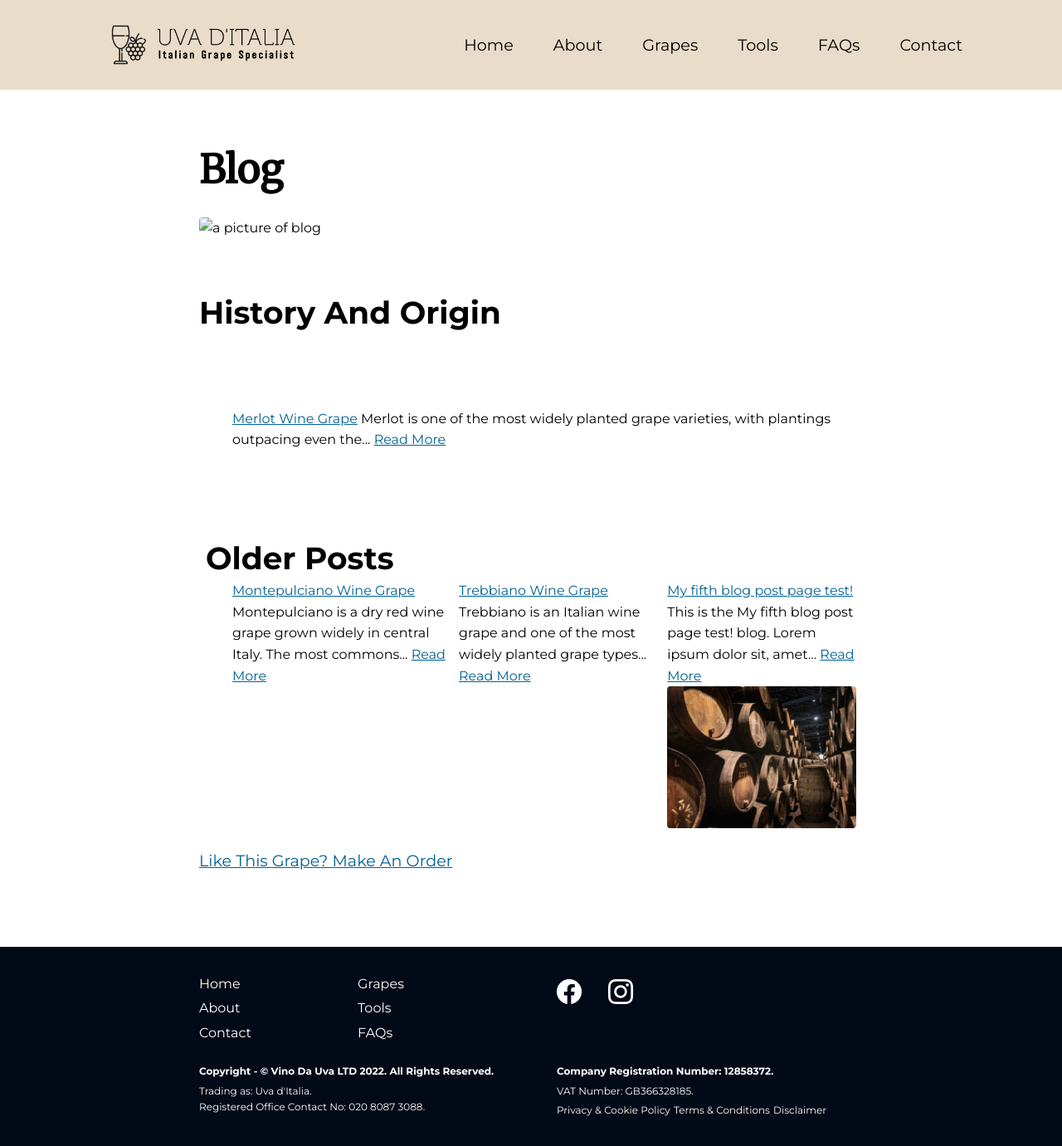
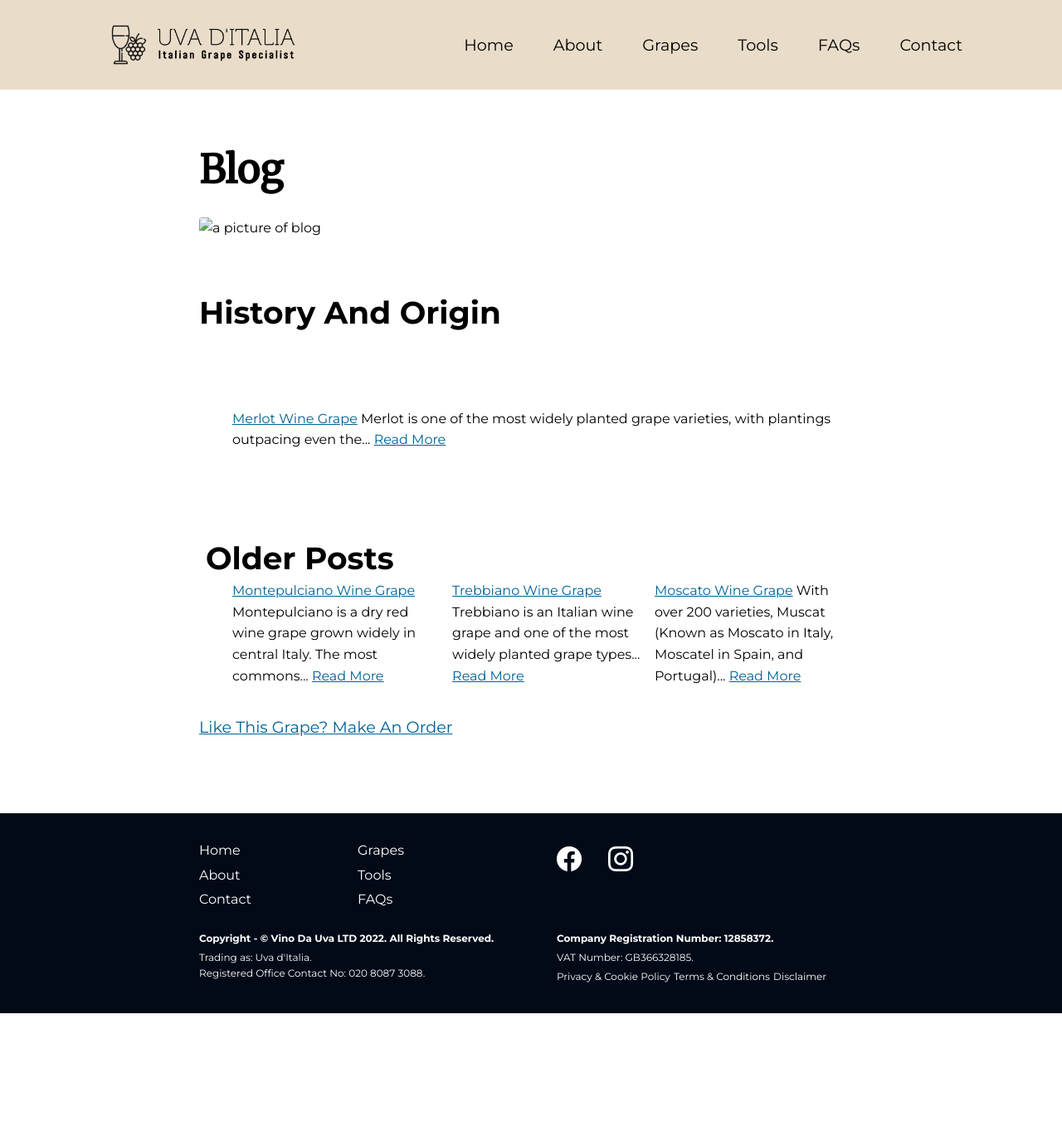
Before and after one commit to GG1982/vina-da-uva, a Jekyll site: the page built from pages/blog.html, in a window 1280 px wide. Shown: the whole page at 83% size. Built offline with Jekyll 4.4.1, drawn with Linux system fonts in a browser that asks for light colours; after the commit the page ends 1221 px from its top, so only the background shows below that; some of the changed lines change nothing that is shown.

Commit message:
add moscato desc.

```diff
--- a/_layouts/post.html
+++ b/_layouts/post.html
@@ -42,13 +42,11 @@
         <section class="blog__body">
             <h1>{{ page.title }}</h1>
             <img src="{{ page.image }}" alt="a picture of {{ page.title }}">
+
             {% if site.categories.grape %}
-
                 <h2>History and Origin</h2>
                 {{ content }}
                 <a href="{{ site.url }}/#contact" class="blog-btn capitalize">Like This grape? Make an order</a>
-
-
             {% endif %}
 
             <!-- Get the next & prev article from category -->
--- /dev/null
+++ b/_posts/2022-08-22-moscato.html
@@ -0,0 +1,114 @@
+---
+layout: post
+title: Moscato Wine Grape
+slogan: six flavourous wine grapes
+permalink: /moscato-grape/
+categories: grape
+image: ../assets/images/moscato1.jpg
+custom_css: blog
+---
+
+
+<p>
+    With over 200 varieties, Muscat (Known as Moscato in Italy, Moscatel in Spain, and Portugal) is one of the oldest and
+    most popular grape families worldwide.
+</p>
+<p>
+
+    Mostly used to produce white wines, these varieties are famous for their perfumed
+    aromatic qualities, ranging from blossomy and floral to musky and grapey.
+</p>
+
+<p>
+    The Moscato grape belongs to the Moscati family of grapes, whose name originates from the museum (moss in Latin), for
+    their characteristic aroma found in the grapes. Some varieties include Moscato di Alessandria, known for its fruity and
+    light white wines.
+</p>
+<p>
+
+    Moscato Ottonel is a paler colour and ripened earlier, while the Moscato d'Amburgo is a black grape
+    variety and a table wine.
+</p>
+
+<p>
+    Finally, the Moscato Giallo (yellow) and Moscato Rosa (pink) from northern Italy are usually used to make a range of dry
+    and sweet wines. Moscato generally prefers warm climates such as the Mediterranean.
+</p>
+
+<h2>Flavours, Taste & Texture</h2>
+
+<p>
+    Famous for its sweet flavours of peaches and orange blossoms, Moscato is made up of perfumed aromas of ripe pear,
+    mandarin orange, sweet Meyer lemon, honeysuckle, and orange blossom.
+</p>
+<p>
+
+    The grape has a unique floral aroma known as
+    linalool found in citrus flowers, mint, and cinnamon.
+    Due to Moscato's distinctive aroma, it is a great option for winemakers due to its versatility for making varieties of
+    sweet, dry, medium, sparkling or dessert wines.
+</p>
+
+<p>
+    Sparkling Moscato wines are usually sweeter and can have a zesty and
+    spritz taste.
+    When poured into a glass, white wine Moscato has a fizzy texture but is not as bubbly as sparkling wines. Moscato is a
+    perfumed grape variety but keeps its grapey quality.
+</p>
+
+
+<h2>How long to age/winemaking and blend with other grape varieties?</h2>
+<p>
+    Moscato wine generally does not take long to produce. It requires 12 days of clearing, and the winemaker will decide the
+    style they are aiming for. It has a lower acidity, thanks to higher levels of residual sugar, giving it a slight
+    sweetness. They do not require expensive barrels or long ageing storage costs.
+</p>
+
+<p>Moscato Grape Varieties include:</p>
+
+<ol>
+    <li><strong>Moscato Giallo:</strong>
+    Produced in the limestone soils of the Italian Alps, the Moscato Giallo variety is made up of baked apple and citrus
+    flavours. These wines can produce 10 to 13% ABV, depending on the winemaker's style.</li>
+    <li><strong>Moscato Rosa:</strong>
+    Moscato Rosa is a red-skinned grape blended with Muscat Blanc. Blending these grapes produces a pink tint colour and a
+    floral aroma of white peach and honey flavours.</li>
+    <li><strong>Muscat Ottonel:</strong>
+    Produced in 1952, this young grape variety is for making both dry wines and dessert wines with lower alcohol content and
+    refreshing acidity.</li>
+    <li><strong>Muscat Blanc a Petits Grains:</strong>
+    Muscat Blanc, also known as Muscat Canelli or Moscato Bianco grape, is generally used for making sweet and dry white
+    wine. Around 75% of all Muscat Blanc comes from Italy, with this grape a key ingredient in making many Italian wine
+    styles.</li>
+    <li><strong>Muscat Rouge a Petits Grains:</strong>
+    Believed to have originated from Greece, Muscat Rouge has a similar flavour profile to Muscat Blanc.</li>
+    <li><strong>Muscat of Alexandria:</strong>
+    Mainly grown in Italy and Spain, Muscat of Alexandria is also known as Moscatel. A popular wine grape that produces both
+    still and sparkling wine. A tropical flavour, including notes of nectarine and ripe apricot.</li>
+    <li><strong>Muscat Hamburg:</strong>
+    Also known as Black Muscat, this has a less fragrant nose compared to other Moscato Grapes and is sometimes mixed with
+    small amounts of other grapes.</li>
+</ol>
+
+<img src="../assets/images/moscato-glass.jpg" alt="a couple glasses of moscato wine overlooking a vineyard">
+
+<h2>What foods to pair with</h2>
+
+<p>
+    Moscato wine balances perfectly with spices and flavours such as cinnamon, cardamom, basil, mint, chilli, and cilantro.
+    A great addition to a sharing board of cold meats, nuts, crisps, raw vegetables, soft creamy Brie cheese or even a spicy
+    curry or chicken wings.
+</p>
+<p>
+    If you're serving a dessert such as a creme brûlée, vanilla ice cream or even rice pudding, a
+    glass of Moscato on the side will always go down as a treat.
+</p>
+
+<h3>Moscato food pairings:</h3>
+
+<ul>
+    <li>Lamb shank, fish dishes, chicken curry, spicy meatballs.</li>
+    <li>Soft cheese such as brie, gorgonzola.</li>
+    <li>Celery, onions, carrots and bell peppers.</li>
+    <li>Poached pears, apple tart, blueberry pancakes</li>
+</ul>
```
Also changed, not shown: assets/images/moscato-glass.jpg (added).
